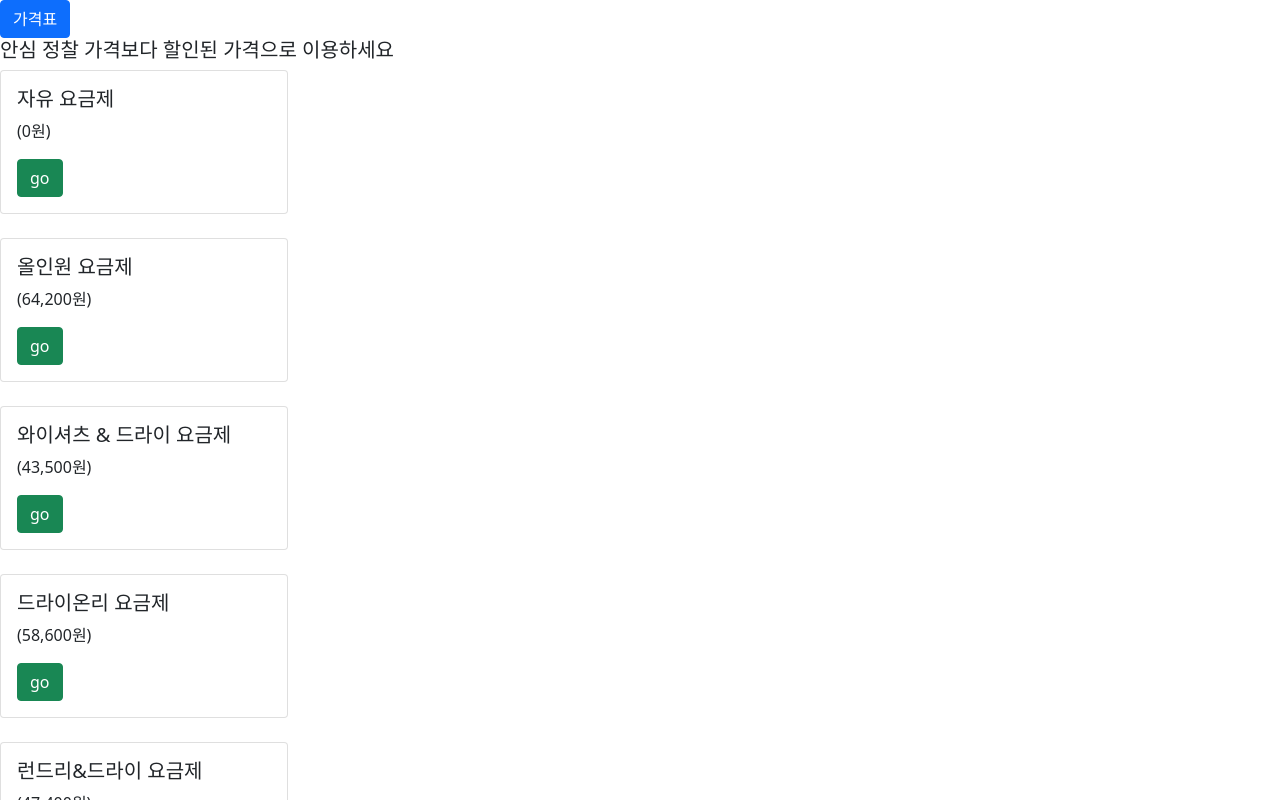
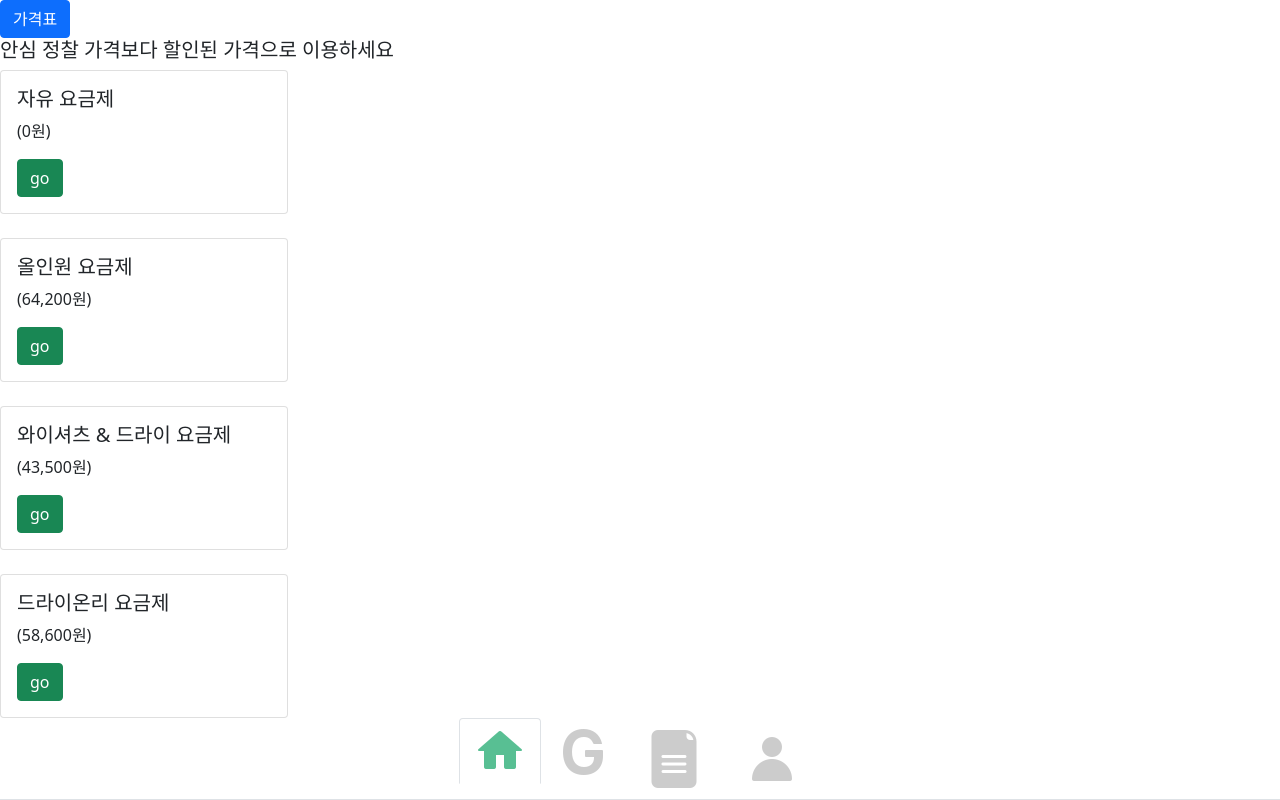
Before and after one commit to hwangseonju/MonitoringBwadrigo, a React (Create React App) app in the folder front/bwadrigo/: page / in a window 1280 px wide. Shown: the top 800 px of the page. Built offline with nearby package versions, Linux system fonts and the light colour scheme.

Commit message:
HOTFIX: update_footer_layout
Footer 하단 고정, 배경색 지정

```diff
--- /dev/null
+++ b/front/bwadrigo/src/components/Footer.css
@@ -0,0 +1,5 @@
+.footer_container{
+    position: sticky;
+    bottom: 0px;
+    background-color: white;
+}
--- a/front/bwadrigo/src/components/Footer.jsx
+++ b/front/bwadrigo/src/components/Footer.jsx
@@ -1,5 +1,6 @@
 import {Nav, Image} from 'react-bootstrap';
 import {useCallback, useEffect, useState} from 'react';
+import "./Footer.css";
 
 function Footer(){
 
@@ -67,7 +68,7 @@ function Footer(){
 
 
     return(
-        <div>
+        <div className='footer_container'>
             <Nav className="justify-content-center" variant="tabs" defaultActiveKey={selectTab}>
                 <Nav.Item>
                     <Nav.Link eventKey="/" name="/" onClick={onChange} >
```
